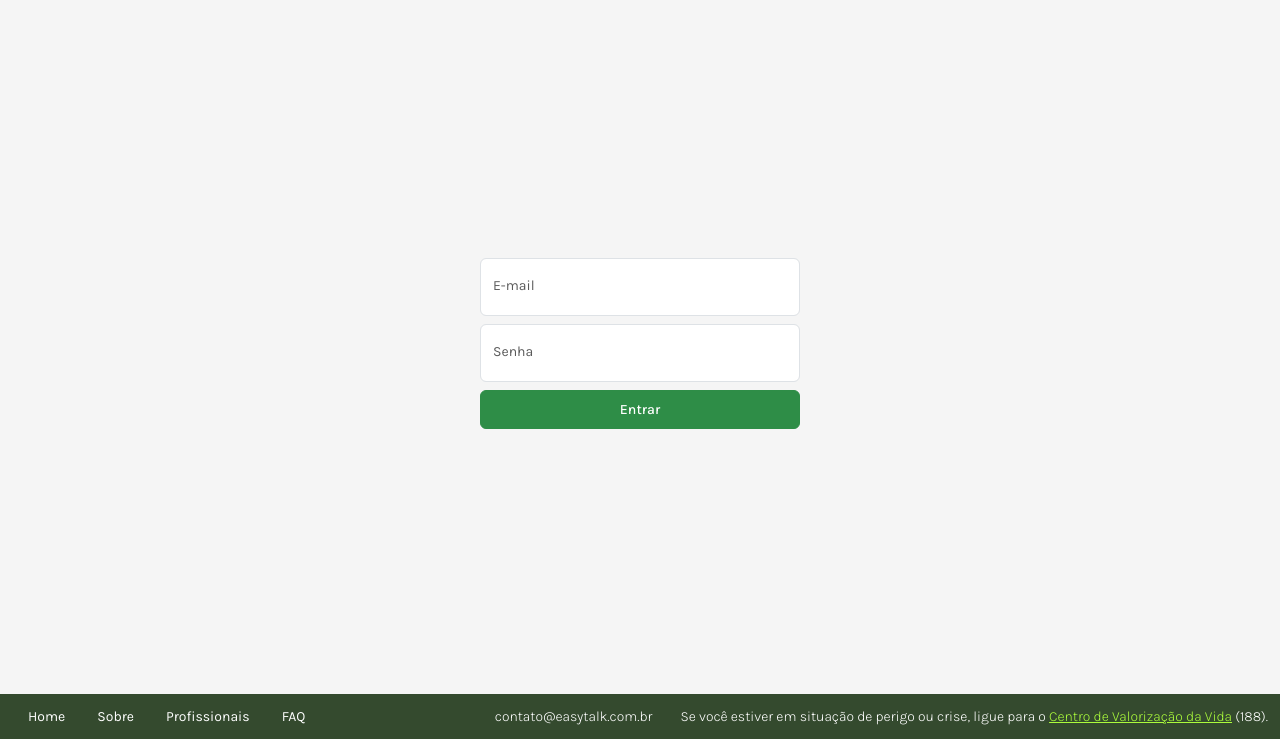
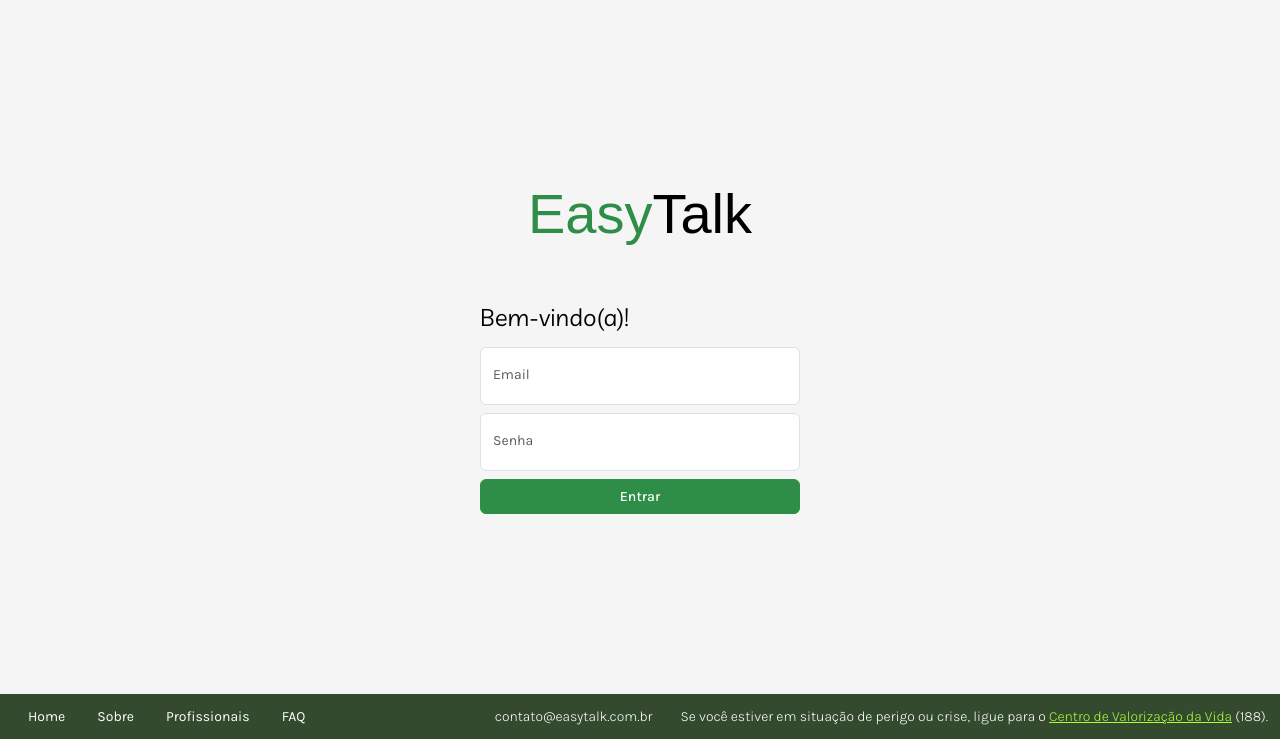
Before and after one commit to TG-Easy-Talk/django-easy-talk, a Django app: page /login/ in a window 1280 px wide. Shown: the part 61-800 px from the top of the page. Run offline with Django 5.2, Linux system fonts and the light colour scheme; some web fonts are replaced.

Commit message:
Estilização de forms pronta + página de login pronta

```diff
--- a/easy_talk/renderers.py
+++ b/easy_talk/renderers.py
@@ -1,16 +1,8 @@
 from django.forms.renderers import TemplatesSetting
-from django.forms.utils import ErrorList
 from django.forms.widgets import Input
 
 
-class CustomErrorList(ErrorList):
-    # template_name = 'custom_error_list.html'
-    error_class = 'abacaxi'
-
-
 class CustomFormRenderer(TemplatesSetting):
-    form_template_name = 'custom_form.html'
-    field_template_name = 'custom_field.html'
 
     def render(self, template_name, context, renderer=None):
         form = context.get('form', None)
@@ -18,7 +10,6 @@ class CustomFormRenderer(TemplatesSetting):
 
         if form:
             form.label_suffix = ''
-            # form.error_class = CustomErrorList
 
         if fields:
             for bound_field, errors in fields:
@@ -27,9 +18,14 @@ class CustomFormRenderer(TemplatesSetting):
 
                 # Adicionar classes de CSS aos campos dependendo do tipo de widget
                 if isinstance(bound_field.field.widget, Input):
+
+                    classes = 'form-control'
+
                     if bound_field.errors:
-                        bound_field.field.widget.attrs.setdefault('class', 'form-control border is-invalid')
-                    else:
-                        bound_field.field.widget.attrs.setdefault('class', 'form-control border')
+                        classes += ' is-invalid'
+                    elif form.is_bound and bound_field.name not in ['username', 'password']:
+                        classes += ' is-valid'
+
+                    bound_field.field.widget.attrs.setdefault('class', classes)
 
         return super().render(template_name, context, renderer)
--- a/easy_talk/settings.py
+++ b/easy_talk/settings.py
@@ -45,7 +45,7 @@ ROOT_URLCONF = 'easy_talk.urls'
 TEMPLATES = [
     {
         'BACKEND': 'django.template.backends.django.DjangoTemplates',
-        'DIRS': [BASE_DIR / 'easy_talk/templates'],
+        'DIRS': [BASE_DIR / 'templates'],
         'APP_DIRS': True,
         'OPTIONS': {
             'context_processors': [
--- /dev/null
+++ b/templates/aviso.txt
@@ -0,0 +1,2 @@
+Essa pasta está sendo usada para sobrescrever templates padrão do Django.
+Para sobrescrevê-los, é necessário manter a estrutura de pastas e o nome do arquivo originais.
--- a/easy_talk/templates/custom_form.html
+++ b/templates/django/forms/div.html
@@ -1,11 +1,15 @@
-{{ errors }}
+{% for error in errors %}
+    <div class="text-danger">{{ error }}</div>
+{% endfor %}
 
-{# Campos ocultos (como next) #}
+
+
 {% for hidden in hidden_fields %}
     {{ hidden }}
 {% endfor %}
 
-{# Campos visíveis: email e senha #}
+
+
 {% for field, errors in fields %}
     <div class="form-floating">
         {{ field.as_field_group }}
--- a/easy_talk/templates/custom_field.html
+++ b/templates/django/forms/field.html
@@ -15,13 +15,6 @@
 
 
 
-{% for error in field.errors %}
-    <div class="invalid-feedback">
-        {{ error }}
-    </div>
-{% endfor %}
-
-
 {{ field.errors }}
 
 
--- a/terapia/templates/conta/login.html
+++ b/terapia/templates/conta/login.html
@@ -6,28 +6,17 @@
 {% block atributos_div_conteudo %} class="container-fluid hstack justify-content-center flex-grow-1 p-0" {% endblock %}
 
 {% block conteudo %}
-<form method="post" style="max-width: 20rem;" class="vstack gap-2 justify-content-center">
+<form novalidate method="post" style="max-width: 20rem;" class="vstack gap-2 justify-content-center">
     {% csrf_token %}
+
+    <h1 class="font-family-easytalk-logo display-1 mb-5 text-center">
+        <span class="text-primary">Easy</span>Talk
+    </h1>
+    <h3>Bem-vindo(a)!</h3>
+
     {{ form }}
 
-    {% comment %} <h1 class="font-family-easytalk-logo display-1 mb-5"><span class="text-primary">Easy</span>Talk</h1>
-
-    <h3 class="">Bem-vindo(a)!</h3>
-
-    <div class="form-floating">
-        <input type="email" class="form-control border border-secondary-subtle" id="emailInput" placeholder="name@example.com">
-        <label for="emailInput">E-mail</label>
-    </div>
-    <div class="form-floating">
-        <input type="password" class="form-control border border-secondary-subtle" id="senhaInput" placeholder="Password">
-        <label for="senhaInput">Senha</label>
-    </div>
-
-    <p class="text-body-secondary">
-        Não tem uma conta? <a href="{% url 'cadastro' %}" class="fw-medium">Cadastre-se</a>
-    </p> {% endcomment %}
-    <button class="btn btn-primary w-100 py-2 text-white mb-2" type="submit">Entrar</button>
-
+    <button class="btn btn-primary w-100 text-white" type="submit">Entrar</button>
 </form>
 
 {% endblock %}
--- a/terapia/tests.py
+++ b/terapia/tests.py
@@ -1,4 +1,5 @@
 import datetime
+from django.utils.translation import gettext as _
 from django.test import TestCase
 from django.contrib.auth import get_user_model
 from django.core.exceptions import ValidationError
@@ -194,7 +195,7 @@ class PsicologoModelTest(TestCase):
         )
         with self.assertRaises(ValidationError) as context:
             psicologo.full_clean()
-        self.assertIn('Ensure this value is greater than or equal to 0.',
+        self.assertIn(_('Certifique-se que este valor seja maior ou igual a 0.'),
                       context.exception.message_dict['valor_consulta'])
 
     def test_nome_completo_verbose_name(self):
--- a/usuario/forms.py
+++ b/usuario/forms.py
@@ -1,7 +1,6 @@
 from django import forms
 from django.contrib.auth.forms import ReadOnlyPasswordHashField, AuthenticationForm
 from django.core.exceptions import ValidationError
-from easy_talk.renderers import CustomErrorList
 from .models import Usuario
 
 
@@ -42,5 +41,9 @@ class EmailAuthenticationForm(AuthenticationForm):
     """
     Formulário de autenticação que sobrescreve o username do AuthenticationForm para ser um email.
     """
-    username = forms.EmailField(label="E-mail")
-    error_class = CustomErrorList
+    username = forms.EmailField(label="Email")
+
+    def __init__(self, *args, **kwargs):
+        super().__init__(*args, **kwargs)
+        # Sobrescrever a mensagem padrão de login inválido
+        self.error_messages["invalid_login"] = ("Por favor, informe email e senha válidos.")
```
Also changed, not shown: db.sqlite3, templates/django/forms/errors/list/default.html (renamed from easy_talk/templates/custom_error_list.html).
